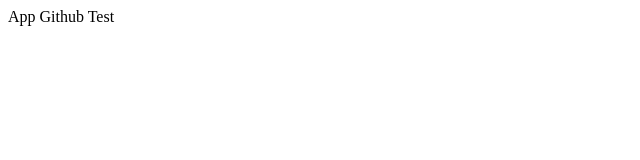
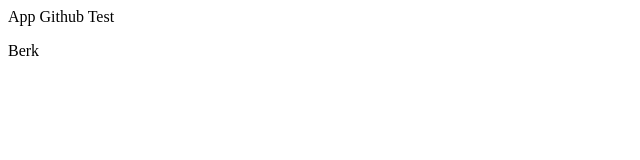
Before and after one commit to OrcaBusinessSolution/otel_taskin_app, a React (Create React App) app: page / in a window 1280 px wide. Shown: the top 160 px of the page, without its empty margins (0-640 px from the left). Built offline with nearby package versions, Linux system fonts and the light colour scheme; the HTML template or start-up script is replaced by a standard one.

Commit message:
branch test

```diff
--- a/src/App.jsx
+++ b/src/App.jsx
@@ -2,6 +2,8 @@ import React from 'react'
 
 export default function App() {
   return (
-    <div>App Github Test</div>
+    <div>App Github Test
+      <p>Berk </p>
+    </div>
   )
 }
```
